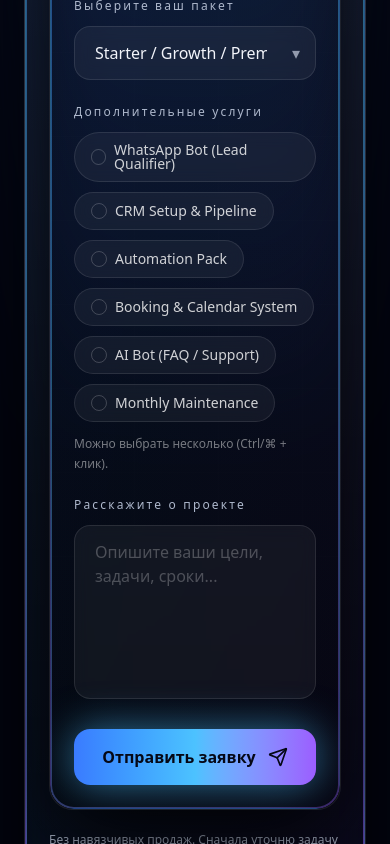
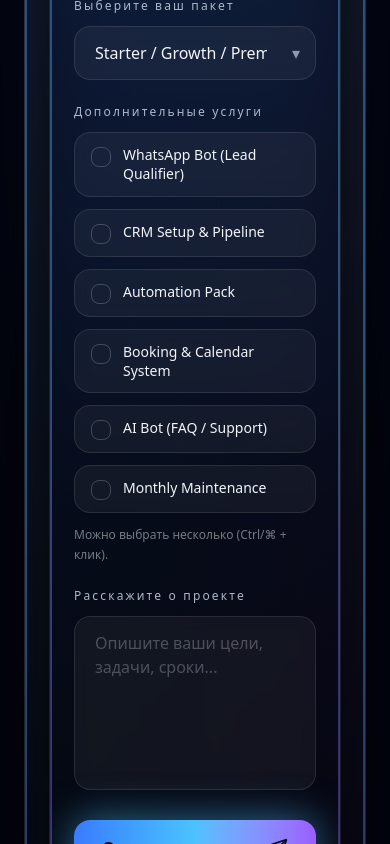
Before and after one commit to PandaTrumpet/figmaportfolio, a Next.js app: page /en/contact in a window 390 px wide. Shown: the part 1440-2284 px from the top of the page. Built offline with nearby package versions, Linux system fonts and the light colour scheme.

Commit message:
finish with form

```diff
--- a/src/components/contact/ContactForm.tsx
+++ b/src/components/contact/ContactForm.tsx
@@ -1,4 +1,3 @@
-
 "use client";
 
 import * as React from "react";
@@ -433,6 +432,100 @@ function FormTextarea({
   );
 }
 
+// function FormCheckboxChips({
+//   label,
+//   name,
+//   values,
+//   options,
+//   hint,
+//   onToggle,
+// }: {
+//   label: string;
+//   name: string;
+//   values: string[];
+//   options: string[];
+//   hint?: string;
+//   onToggle: (value: string) => void;
+// }) {
+//   return (
+//     <fieldset className="relative">
+//       <legend className="mb-3 block text-xs md:text-sm tracking-[0.18em] text-[#AEB8CC]">
+//         {label}
+//       </legend>
+
+//       <div className="flex flex-wrap gap-2.5">
+//         {options.map((opt) => {
+//           const checked = values.includes(opt);
+
+//           return (
+//             <label
+//               key={opt}
+//               className={`
+//                 group relative cursor-pointer select-none
+//                 inline-flex items-center gap-2 rounded-full
+//                 px-4 py-2.5 md:px-4.5 md:py-2.5
+//                 border backdrop-blur-sm transition-all
+//                 ${
+//                   checked
+//                     ? "border-[#4CC2FF55] bg-[#4CC2FF18] text-[#F2F4FA] shadow-[0_0_24px_rgba(76,194,255,0.22)]"
+//                     : "border-white/10 bg-white/5 text-white/80 hover:bg-white/8 hover:border-white/15"
+//                 }
+//               `}
+//             >
+//               {/* real checkbox for accessibility */}
+//               <input
+//                 type="checkbox"
+//                 name={name}
+//                 value={opt}
+//                 checked={checked}
+//                 onChange={() => onToggle(opt)}
+//                 className="sr-only"
+//               />
+
+//               {/* custom check */}
+//               <span
+//                 aria-hidden="true"
+//                 className={`
+//                   grid place-items-center
+//                   h-4 w-4 rounded-md border transition-colors
+//                   ${
+//                     checked
+//                       ? "border-[#4CC2FFAA] bg-[#4CC2FF] text-[#050816]"
+//                       : "border-white/20 bg-white/0 text-transparent group-hover:border-white/35"
+//                   }
+//                 `}
+//               />
+
+//               <span className="text-sm md:text-[0.95rem] leading-none">
+//                 {opt}
+//               </span>
+
+//               {/* subtle glow when active */}
+//               <span
+//                 aria-hidden="true"
+//                 className={`
+//                   pointer-events-none absolute inset-0 rounded-full
+//                   ${checked ? "opacity-100" : "opacity-0"}
+//                   transition-opacity
+//                 `}
+//                 style={{
+//                   boxShadow: checked
+//                     ? "0 0 0 1px rgba(76,194,255,0.25), 0 0 34px rgba(76,194,255,0.18)"
+//                     : undefined,
+//                 }}
+//               />
+//             </label>
+//           );
+//         })}
+//       </div>
+
+//       {hint ? (
+//         <p className="mt-3 text-xs text-white/45 leading-relaxed">{hint}</p>
+//       ) : null}
+//     </fieldset>
+//   );
+// }
+
 function FormCheckboxChips({
   label,
   name,
@@ -454,27 +547,31 @@ function FormCheckboxChips({
         {label}
       </legend>
 
-      <div className="flex flex-wrap gap-2.5">
+      {/* responsive grid: mobile=1, laptop=2, desktop=3 */}
+      <div className="grid grid-cols-1 sm:grid-cols-2 lg:grid-cols-3 gap-3 md:gap-3.5">
         {options.map((opt) => {
           const checked = values.includes(opt);
+          const id = `${name}-${opt.replace(/\s+/g, "-").toLowerCase()}`;
 
           return (
             <label
               key={opt}
+              htmlFor={id}
               className={`
                 group relative cursor-pointer select-none
-                inline-flex items-center gap-2 rounded-full
-                px-4 py-2.5 md:px-4.5 md:py-2.5
-                border backdrop-blur-sm transition-all
+                rounded-2xl border backdrop-blur-sm
+                px-4 py-3 md:px-4.5 md:py-3.5
+                transition-all
                 ${
                   checked
-                    ? "border-[#4CC2FF55] bg-[#4CC2FF18] text-[#F2F4FA] shadow-[0_0_24px_rgba(76,194,255,0.22)]"
-                    : "border-white/10 bg-white/5 text-white/80 hover:bg-white/8 hover:border-white/15"
+                    ? "border-[#4CC2FF55] bg-[#4CC2FF14] shadow-[0_0_26px_rgba(76,194,255,0.18)]"
+                    : "border-white/10 bg-white/5 hover:bg-white/8 hover:border-white/15"
                 }
               `}
             >
-              {/* real checkbox for accessibility */}
+              {/* real checkbox (accessible) */}
               <input
+                id={id}
                 type="checkbox"
                 name={name}
                 value={opt}
@@ -483,39 +580,58 @@ function FormCheckboxChips({
                 className="sr-only"
               />
 
-              {/* custom check */}
+              <div className="flex items-start gap-3">
+                {/* check box */}
                 <span
                   aria-hidden="true"
                   className={`
-                  grid place-items-center
-                  h-4 w-4 rounded-md border transition-colors
+                    mt-0.5 grid place-items-center
+                    h-5 w-5 shrink-0 rounded-md border
+                    transition-colors
                     ${
                       checked
                         ? "border-[#4CC2FFAA] bg-[#4CC2FF] text-[#050816]"
-                      : "border-white/20 bg-white/0 text-transparent group-hover:border-white/35"
+                        : "border-white/20 bg-transparent text-transparent group-hover:border-white/35"
                     }
                   `}
-              />
+                >
+                  ✓
+                </span>
 
-
-
-              <span className="text-sm md:text-[0.95rem] leading-none">
+                {/* label text */}
+                <div className="min-w-0">
+                  <span className="block text-sm md:text-[0.95rem] leading-snug text-[#F2F4FA]">
                     {opt}
                   </span>
 
-              {/* subtle glow when active */}
+                  {/* optional micro hint per item (оставил задел, если захочешь) */}
+                  {/* <span className="mt-0.5 block text-xs text-white/45">...</span> */}
+                </div>
+              </div>
+
+              {/* subtle inner highlight */}
               <span
                 aria-hidden="true"
                 className={`
-                  pointer-events-none absolute inset-0 rounded-full
+                  pointer-events-none absolute inset-0 rounded-2xl
+                  transition-opacity
                   ${checked ? "opacity-100" : "opacity-0"}
-                  transition-opacity
                 `}
                 style={{
                   boxShadow: checked
-                    ? "0 0 0 1px rgba(76,194,255,0.25), 0 0 34px rgba(76,194,255,0.18)"
+                    ? "0 0 0 1px rgba(76,194,255,0.22), 0 0 34px rgba(76,194,255,0.14)"
                     : undefined,
                 }}
+              />
+
+              {/* keyboard focus ring */}
+              <span
+                aria-hidden="true"
+                className="
+                  pointer-events-none absolute inset-0 rounded-2xl
+                  ring-0 ring-[#4CC2FF66] ring-offset-0
+                  group-has-[:focus-visible]:ring-2
+                "
               />
             </label>
           );
--- a/src/components/contact/ContactMain.tsx
+++ b/src/components/contact/ContactMain.tsx
@@ -3,14 +3,14 @@
 // "use client";
 
 // import * as React from "react";
+// import { useEffect, useState } from "react";
 // import { motion, useReducedMotion } from "motion/react";
-
-// import { useEffect, useState } from "react";
+// import { contactData } from "@/src/data/contactData";
 // import { ContactForm } from "./ContactForm";
 // import { ContactInfoPanel } from "./ContactInfoPanel";
 // import type { ContactFormState } from "./ContactPage";
 // import { PageContainer } from "../Layout/PageContainer";
-
+// type ContactPageData = typeof contactData;
 // const EASE: [number, number, number, number] = [0.16, 1, 0.3, 1];
 
 // export function ContactMain({
@@ -20,8 +20,9 @@
 //   isSubmitting,
 //   onSubmit,
 //   onChange,
+//   onMultiChange,
 // }: {
-//   data: any;
+//   data: ContactPageData;
 //   formData: ContactFormState;
 //   isSubmitted: boolean;
 //   isSubmitting: boolean;
@@ -31,26 +32,28 @@
 //       HTMLInputElement | HTMLTextAreaElement | HTMLSelectElement
 //     >,
 //   ) => void;
+//   onMultiChange: (name: "additionalServices", values: string[]) => void; // ✅ NEW
 // }) {
 //   const reduce = useReducedMotion();
 //   const [forceReveal, setForceReveal] = useState(false);
-// useEffect(() => {
-//   if (window.location.hash === "#contact-form") {
-//     queueMicrotask(() => {
-//       setForceReveal(true);
-//       requestAnimationFrame(() => {
-//         document
-//           .getElementById("contact-form")
-//           ?.scrollIntoView({ behavior: "smooth", block: "start" });
+
+//   useEffect(() => {
+//     if (window.location.hash === "#contact-form") {
+//       queueMicrotask(() => {
+//         setForceReveal(true);
+//         requestAnimationFrame(() => {
+//           document
+//             .getElementById("contact-form")
+//             ?.scrollIntoView({ behavior: "smooth", block: "start" });
+//         });
 //       });
-//     });
-//   }
-// }, []);
+//     }
+//   }, []);
+
 //   return (
 //     <section
 //       className="relative  pt-10 pb-10
 //         md:pt-14 md:pb-14
-
 //         lg:pt-16 lg:pb-16 bg-transparent overflow-visible"
 //       id="contact-form"
 //     >
@@ -78,7 +81,6 @@
 //       <PageContainer className="relative z-10">
 //         <div className="grid lg:grid-cols-[1.5fr,1fr] gap-12 lg:gap-20 items-start">
 //           {/* LEFT: FORM */}
-
 //           <motion.div
 //             initial={{ opacity: 0, y: 60 }}
 //             animate={forceReveal ? { opacity: 1, y: 0 } : undefined}
@@ -114,6 +116,7 @@
 //                   isSubmitting={isSubmitting}
 //                   onSubmit={onSubmit}
 //                   onChange={onChange}
+//                   onMultiChange={onMultiChange}
 //                 />
 //               </div>
 
@@ -165,6 +168,7 @@ import { ContactForm } from "./ContactForm";
 import { ContactInfoPanel } from "./ContactInfoPanel";
 import type { ContactFormState } from "./ContactPage";
 import { PageContainer } from "../Layout/PageContainer";
+
 type ContactPageData = typeof contactData;
 const EASE: [number, number, number, number] = [0.16, 1, 0.3, 1];
 
@@ -187,7 +191,7 @@ export function ContactMain({
       HTMLInputElement | HTMLTextAreaElement | HTMLSelectElement
     >,
   ) => void;
-  onMultiChange: (name: "additionalServices", values: string[]) => void; // ✅ NEW
+  onMultiChange: (name: "additionalServices", values: string[]) => void;
 }) {
   const reduce = useReducedMotion();
   const [forceReveal, setForceReveal] = useState(false);
@@ -207,30 +211,34 @@ export function ContactMain({
 
   return (
     <section
-      className="relative  pt-10 pb-10
-        md:pt-14 md:pb-14
-        lg:pt-16 lg:pb-16 bg-transparent overflow-visible"
+      className="relative pt-10 pb-10 md:pt-14 md:pb-14 lg:pt-16 lg:pb-16 bg-transparent overflow-visible"
       id="contact-form"
     >
-      {/* ultra-subtle local texture (masked) */}
-      <div className="pointer-events-none absolute inset-0 opacity-[0.05]">
+      {/* ✅ LIGHT MODE: texture/masks can be expensive.
+          - hide on mobile/tablet, show on lg+ only
+          - reduce opacity
+      */}
+      <div className="pointer-events-none absolute inset-0 opacity-[0.035] hidden lg:block">
         <div
           className="h-full w-full"
           style={{
             backgroundImage:
-              "repeating-linear-gradient(0deg, rgba(255,255,255,0.06) 0px, rgba(255,255,255,0.06) 1px, transparent 1px, transparent 92px), repeating-linear-gradient(90deg, rgba(255,255,255,0.06) 0px, rgba(255,255,255,0.06) 1px, transparent 1px, transparent 92px)",
+              "repeating-linear-gradient(0deg, rgba(255,255,255,0.06) 0px, rgba(255,255,255,0.06) 1px, transparent 1px, transparent 110px), repeating-linear-gradient(90deg, rgba(255,255,255,0.06) 0px, rgba(255,255,255,0.06) 1px, transparent 1px, transparent 110px)",
             maskImage:
-              "radial-gradient(circle at 50% 40%, rgba(0,0,0,1) 0%, rgba(0,0,0,0.85) 40%, rgba(0,0,0,0) 78%)",
+              "radial-gradient(circle at 50% 40%, rgba(0,0,0,1) 0%, rgba(0,0,0,0.85) 38%, rgba(0,0,0,0) 72%)",
             WebkitMaskImage:
-              "radial-gradient(circle at 50% 40%, rgba(0,0,0,1) 0%, rgba(0,0,0,0.85) 40%, rgba(0,0,0,0) 78%)",
+              "radial-gradient(circle at 50% 40%, rgba(0,0,0,1) 0%, rgba(0,0,0,0.85) 38%, rgba(0,0,0,0) 72%)",
           }}
         />
       </div>
 
-      {/* tiny local accents */}
-      <div className="pointer-events-none absolute inset-0 opacity-35">
-        <div className="absolute -top-24 left-[10%] h-64 w-64 rounded-full bg-[radial-gradient(circle_at_center,_rgba(58,123,255,0.14),_transparent_70%)] blur-3xl" />
-        <div className="absolute -bottom-24 right-[8%] h-72 w-72 rounded-full bg-[radial-gradient(circle_at_center,_rgba(76,194,255,0.12),_transparent_70%)] blur-3xl" />
+      {/* ✅ LIGHTER local accents:
+          - smaller blobs on mobile/tablet
+          - lower blur on smaller screens
+      */}
+      <div className="pointer-events-none absolute inset-0 opacity-30">
+        <div className="absolute -top-20 left-[10%] h-52 w-52 md:h-60 md:w-60 rounded-full blur-2xl lg:blur-3xl bg-[radial-gradient(circle_at_center,_rgba(58,123,255,0.12),_transparent_70%)]" />
+        <div className="absolute -bottom-20 right-[8%] h-56 w-56 md:h-64 md:w-64 rounded-full blur-2xl lg:blur-3xl bg-[radial-gradient(circle_at_center,_rgba(76,194,255,0.10),_transparent_70%)]" />
       </div>
 
       <PageContainer className="relative z-10">
@@ -247,19 +255,28 @@ export function ContactMain({
             viewport={{ once: true, margin: "-120px" }}
             className="relative"
           >
-            {/* glow */}
-            <div className="pointer-events-none absolute -inset-[14px] rounded-[34px] bg-[radial-gradient(circle_at_top,_rgba(58,123,255,0.55),_transparent_70%)] blur-2xl opacity-35" />
+            {/* ✅ smaller glow (lighter) */}
+            <div className="pointer-events-none absolute -inset-[10px] rounded-[30px] bg-[radial-gradient(circle_at_top,_rgba(58,123,255,0.45),_transparent_72%)] blur-xl lg:blur-2xl opacity-30" />
 
             {/* glass shell */}
-            <div className="relative rounded-3xl border border-white/10 bg-gradient-to-b from-white/8 via-white/5 to-transparent p-6 md:p-8 shadow-[0_26px_80px_rgba(0,0,0,0.85)] backdrop-blur-xl overflow-hidden">
+            <div
+              className="
+                relative rounded-3xl border border-white/10
+                bg-gradient-to-b from-white/8 via-white/5 to-transparent
+                p-6 md:p-8
+                shadow-[0_24px_70px_rgba(0,0,0,0.82)]
+                overflow-hidden
+                backdrop-blur-md lg:backdrop-blur-xl
+              "
+            >
               {/* inner gradient */}
-              <div className="pointer-events-none absolute inset-0 rounded-3xl bg-gradient-to-br from-[#3A7BFF22] via-[#4CC2FF14] to-[#9B5DFF14] opacity-70" />
+              <div className="pointer-events-none absolute inset-0 rounded-3xl bg-gradient-to-br from-[#3A7BFF1f] via-[#4CC2FF12] to-[#9B5DFF12] opacity-65" />
 
-              {/* sheen */}
+              {/* ✅ sheen: smaller area + will-change for smoother transform */}
               <motion.div
-                className="pointer-events-none absolute -inset-10 bg-[linear-gradient(115deg,_transparent_0%,_rgba(255,255,255,0.18)_30%,_transparent_60%)] mix-blend-screen"
+                className="pointer-events-none absolute -inset-6 will-change-transform bg-[linear-gradient(115deg,_transparent_0%,_rgba(255,255,255,0.16)_30%,_transparent_60%)] mix-blend-screen"
                 initial={{ x: "-140%" }}
-                whileHover={{ x: "140%" }}
+                whileHover={reduce ? undefined : { x: "140%" }}
                 transition={{ duration: 0.9, ease: "easeInOut" }}
               />
 
@@ -275,18 +292,18 @@ export function ContactMain({
                 />
               </div>
 
-              {/* contour */}
+              {/* contour (kept, but a bit softer on small screens) */}
               <div
                 className="pointer-events-none absolute inset-0 rounded-3xl border border-transparent"
                 style={{
                   background:
-                    "linear-gradient(135deg, rgba(58,123,255,0.7), rgba(76,194,255,0.7), rgba(155,93,255,0.6))",
+                    "linear-gradient(135deg, rgba(58,123,255,0.65), rgba(76,194,255,0.65), rgba(155,93,255,0.55))",
                   WebkitMask:
                     "linear-gradient(#000 0 0) content-box, linear-gradient(#000 0 0)",
                   WebkitMaskComposite: "xor",
                   maskComposite: "exclude",
                   padding: "1px",
-                  opacity: 0.95,
+                  opacity: 0.9,
                 }}
               />
             </div>
```
Also changed, not shown: src/components/Footer.tsx (+53 -6 lines), src/components/contact/ContactPage.tsx (+0 -31 lines). Lines whose indentation alone changed are shown as unchanged.
